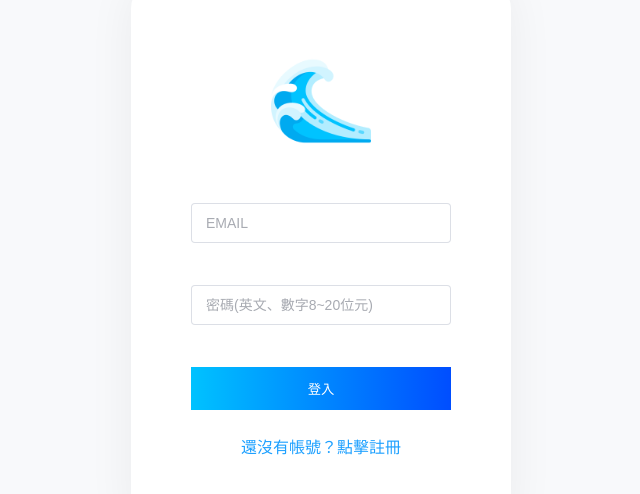
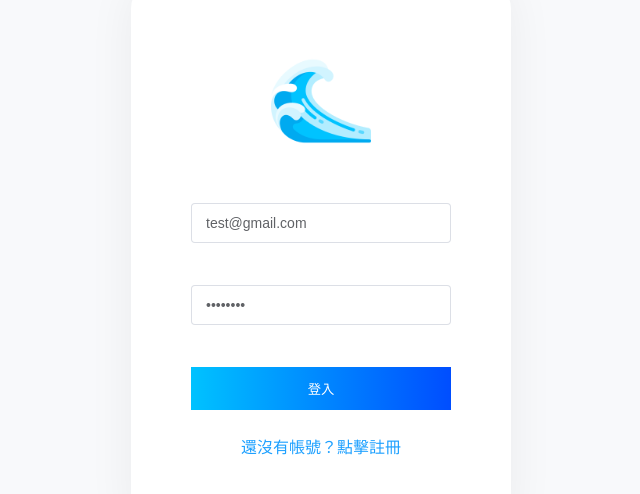
Before and after one commit to observer1220/umi, a Vue app: page /login in a window 1280 px wide. Shown: the part 146-640 px from the top of the page, without its empty margins (319-959 px from the left). Built offline with nearby package versions, Linux system fonts and the light colour scheme.

Commit message:
update at 2024-07-16 17:17:09

```diff
--- a/src/pages/LoginPage.vue
+++ b/src/pages/LoginPage.vue
@@ -65,9 +65,8 @@ import { useRouter } from "vue-router";
 import { useUserStore } from "../store/user";
 import type { FormInstance, FormRules } from "element-plus";
 import type { RuleForm } from "../types/form";
+import { ElNotification } from "element-plus";
 import logo from "../assets/wave.png";
-import { ElNotification } from "element-plus";
-// import phoneImage from '../assets/phone.png'
 
 const router = useRouter();
 const useUser = useUserStore();
@@ -78,8 +77,8 @@ const state = reactive({
   isLogin: true,
   agreementChecked: false,
   ruleForm: {
-    email: "",
-    password: "",
+    email: "test@gmail.com",
+    password: "test1234",
     username: "",
   },
 });
```
